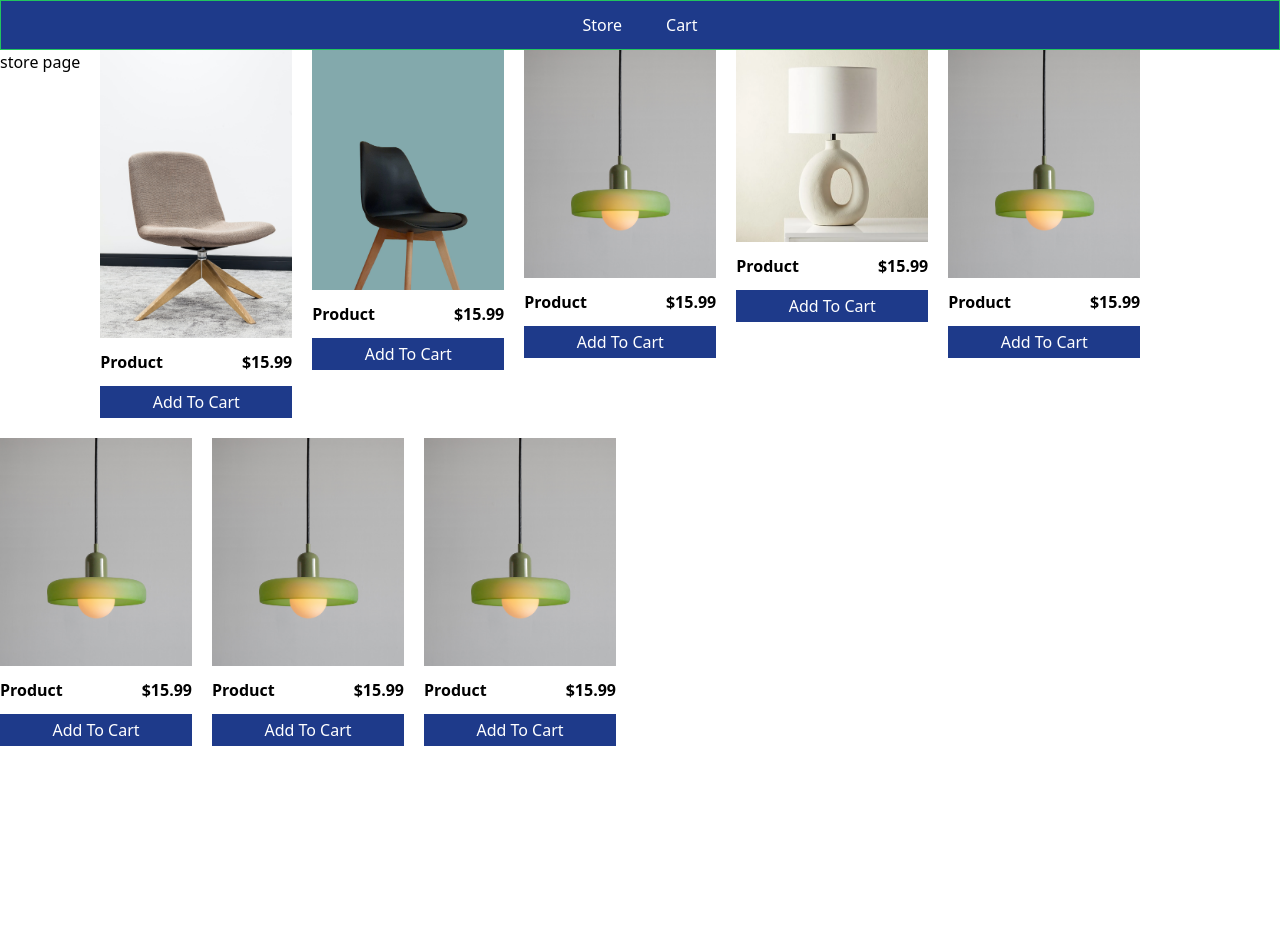
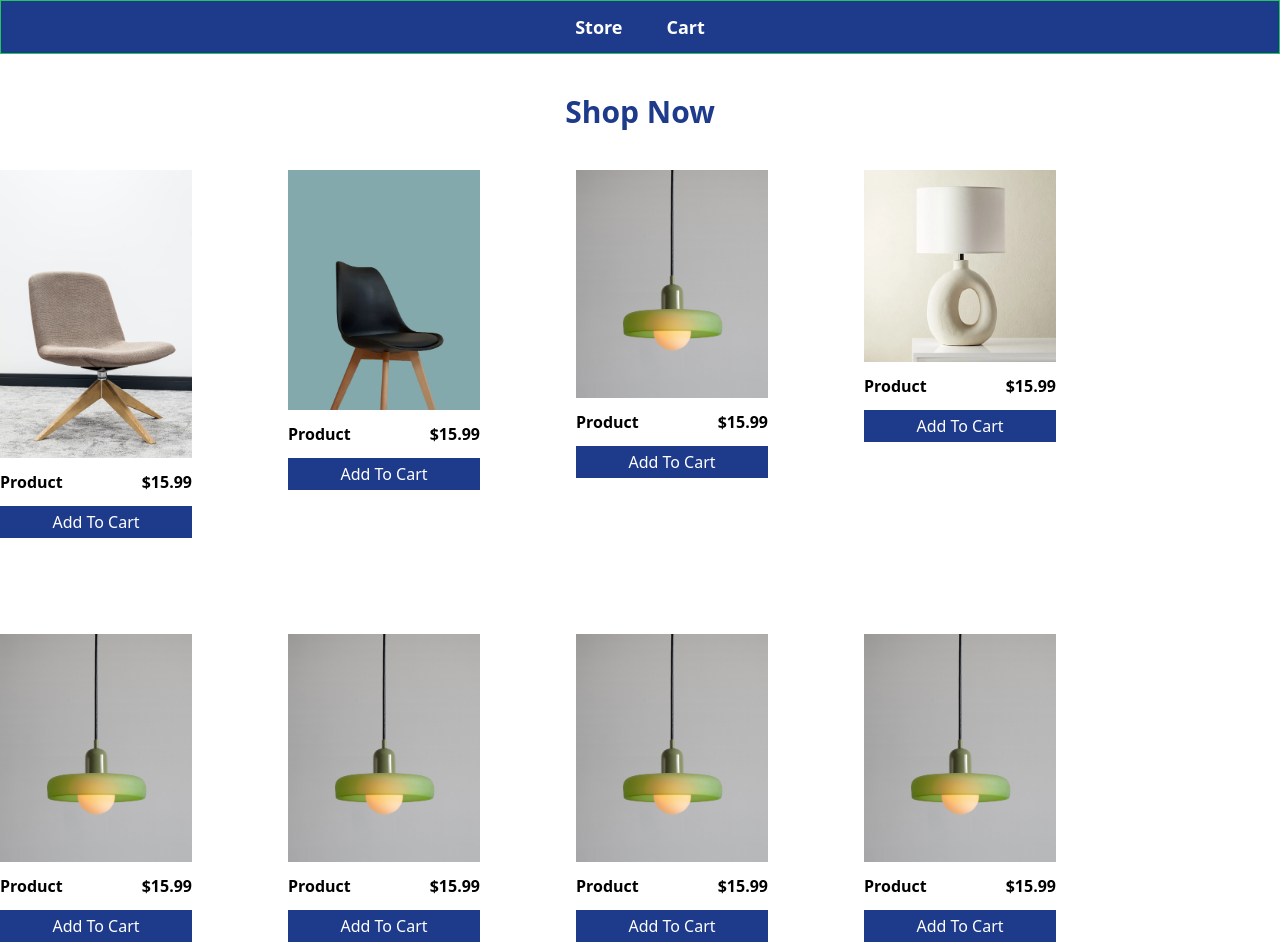
Before and after one commit to Mennatallah-Hisham/shopping-cart-react-ts, a React (Vite) app: page / in a window 1280 px wide. Before the commit the page ends 800 px from the top, so only its background shows below. Built offline with nearby package versions, Linux system fonts and the light colour scheme.

Commit message:
store and cart pages

```diff
--- a/src/components/Navbar.tsx
+++ b/src/components/Navbar.tsx
@@ -5,12 +5,12 @@ import { NavLink } from "react-router-dom";
 const Navbar = () => {
   return (
 
-    <nav className='bg-blue-900 text-white  sticky
+    <nav className='bg-blue-900 text-white  sticky top-0
 
     '>
       <div className="flex justify-center gap-5 container  mx-auto sm:px-10 md:px-20 lg:px-32  border border-green-500">
-      <NavLink to="/" className="capitalize p-3 hover:bg-blue-600">store</NavLink>
-        <NavLink to="/cart" className="capitalize p-3 hover:bg-blue-600">cart</NavLink>
+      <NavLink to="/" className="capitalize p-3 font-semibold text-lg hover:bg-blue-600">store</NavLink>
+        <NavLink to="/cart" className="capitalize p-3 font-semibold text-lg hover:bg-blue-600">cart</NavLink>
 
 
       </div>
--- /dev/null
+++ b/src/components/Products.tsx
@@ -0,0 +1,20 @@
+
+import ProductCard from './ProductCard'
+import { Tproduct } from '../types/Types'
+
+
+const Products = ({productsList}:Tproduct[]) => {
+
+
+  return (
+
+<div className=' lg:container flex flex-wrap gap-24 mt-10'>
+{productsList.map((item:Tproduct)=>(
+ <ProductCard key={item.id}{ ...item} />))}
+</div>
+
+
+  )
+}
+
+export default Products
--- a/src/pages/Cart.tsx
+++ b/src/pages/Cart.tsx
@@ -1,8 +1,25 @@
 import { useSelector } from "react-redux";
-// const cartItems=useSelector((state)=>state.cart.items);
+import Products from "../components/Products";
+
+
 const Cart = () => {
+  const {items, totalPrice,
+  totalQuantity}=useSelector((state)=>state.cart);
+  console.log(items)
   return (
-    <div>Cart</div>
+ <section>
+  <h1> your cart</h1>
+  <p>total price : {totalPrice}</p>
+  <p>total quantity : {totalQuantity}</p>
+
+  {items.length ===0 ?(
+    <p> your cart is empty</p>
+  ):(  <Products productsList={items}/>
+
+  )}
+
+
+  </section>
   )
 }
 
--- a/src/pages/Store.tsx
+++ b/src/pages/Store.tsx
@@ -1,16 +1,15 @@
 
 import storeItems from "../data/items.json";
-import { Tproduct } from '../types/Types';
-import ProductCard from '../components/ProductCard';
+
+import Products from "../components/Products";
 
 const Store = () => {
 
   return (
-  <section className='flex flex-wrap gap-5'>
+  <section className='mt-10'>
+    <h1 className="capitalize text-3xl  text-blue-900 font-semibold text-center"> shop now</h1>
+    <Products productsList={storeItems}/>
 
-    <h1>store page</h1>
- {storeItems.map((item:Tproduct)=>(
- <ProductCard key={item.id}{ ...item} />))}
   </section>
   )
 }
--- a/tailwind.config.js
+++ b/tailwind.config.js
@@ -2,7 +2,16 @@
 export default {
   content: [  "./src/**/*.{js,jsx,ts,tsx}"],
   theme: {
-    extend: {},
+    extend: {
+      container:{
+        center:true,
+        screens:{
+          lg:'1400px'
+
+        }
+
+      }
+    },
   },
   plugins: [],
 }
```
